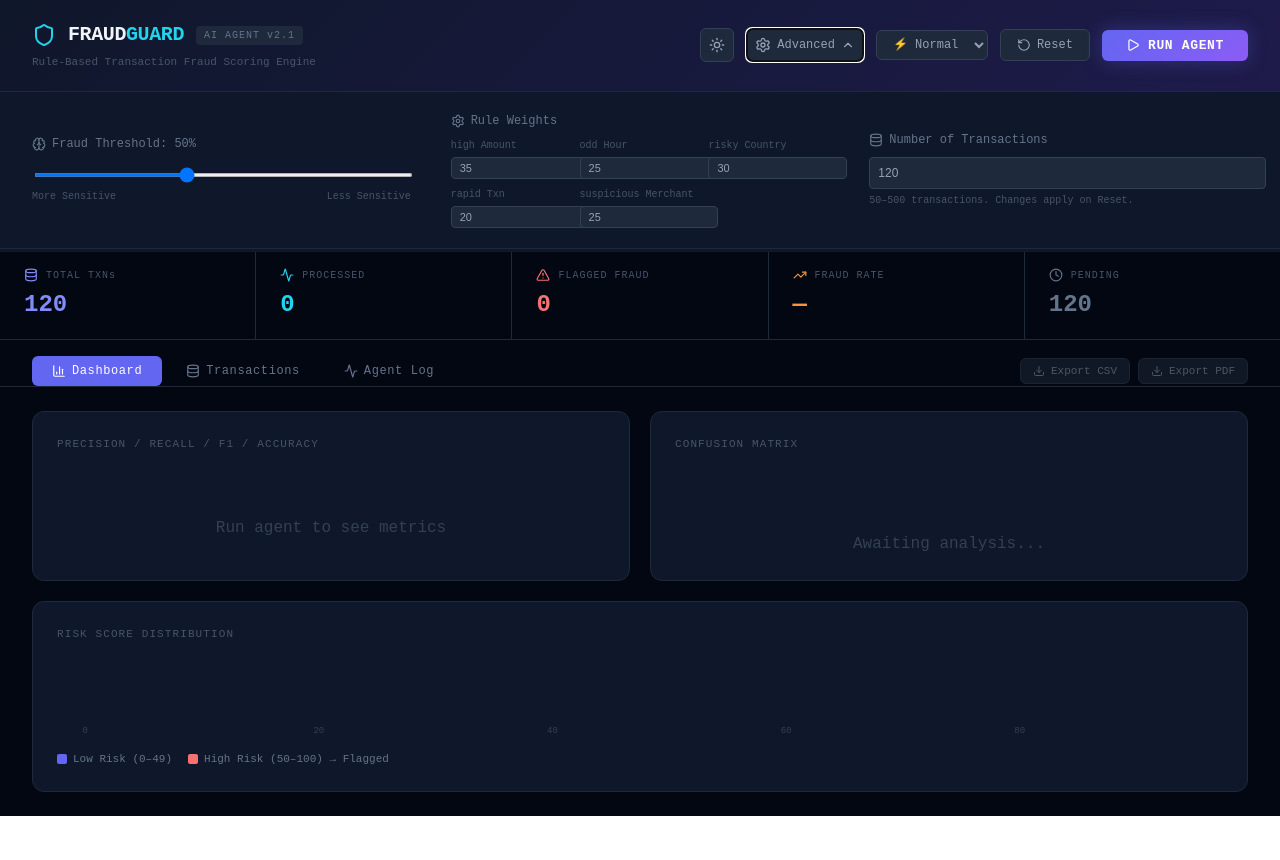
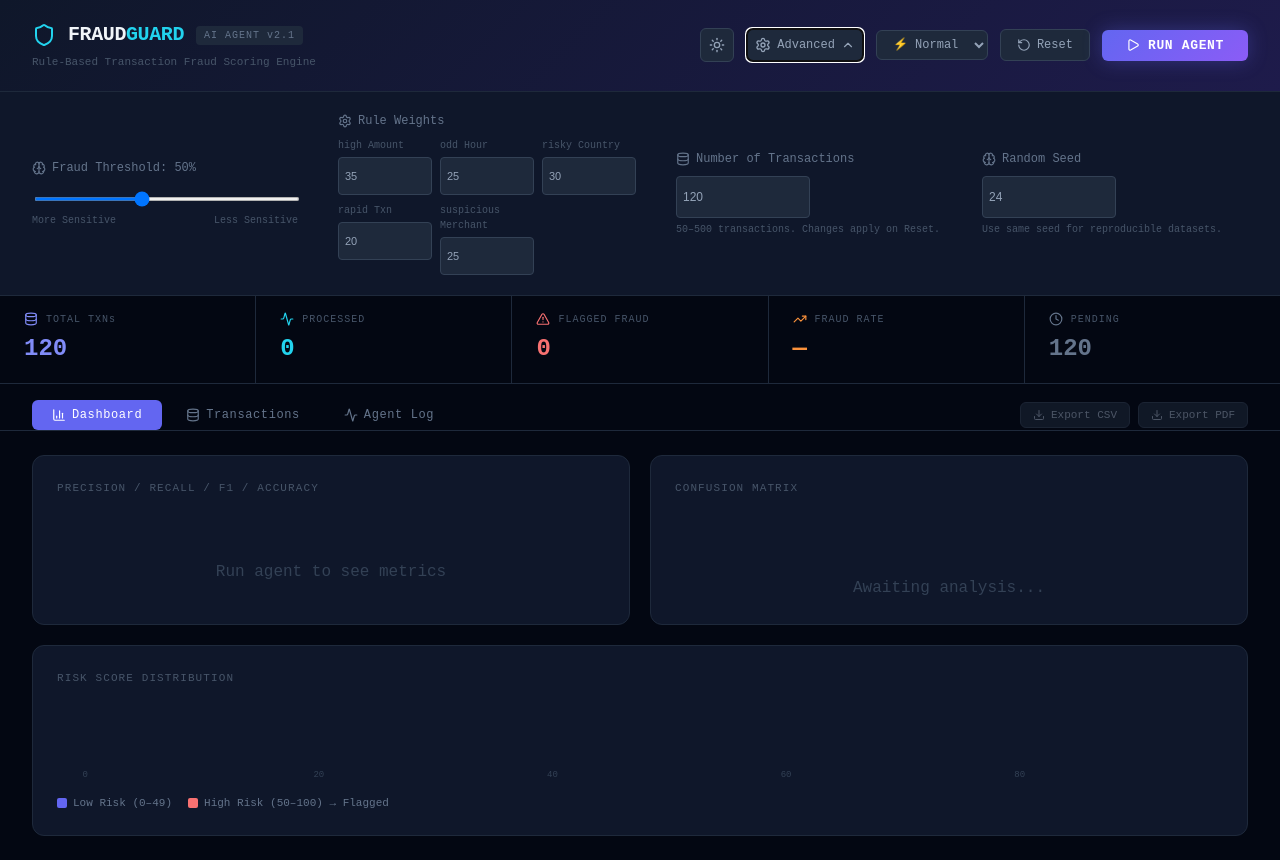
Before and after one commit to akshithakatte/fraud_pattern_detector_p2_chiac, a React (Vite) app: page / in a window 1280 px wide. Both pictures are taken after a click on the button "Advanced". Before the commit the page ends 816 px from the top, so only its background shows below. Built offline with nearby package versions, Linux system fonts and the light colour scheme.

Commit message:
implemented seedable/reproducable datasets feature

```diff
--- a/src/App.jsx
+++ b/src/App.jsx
@@ -3,7 +3,16 @@ import { Search, Filter, Download, Settings, Play, Pause, RotateCcw, TrendingUp,
 import jsPDF from 'jspdf';
 
 // ─── Synthetic Dataset Generator ───────────────────────────────────────────
-function generateTransactions(n = 200) {
+function generateTransactions(n = 200, seed = null) {
+  // Simple seeded random number generator for reproducibility
+  if (seed !== null) {
+    let seedValue = seed;
+    Math.random = () => {
+      seedValue = (seedValue * 9301 + 49297) % 233280;
+      return seedValue / 233280;
+    };
+  }
+
   const merchants = ["Amazon", "Walmart", "Starbucks", "Shell", "Netflix", "Uber", "Casino Royale", "QuickCash ATM", "Unknown Vendor", "BestBuy"];
   const countries = ["US", "US", "US", "US", "UK", "CA", "NG", "RU", "CN", "US"];
   const txns = [];
@@ -114,7 +123,8 @@ function LogLine({ line, darkMode }) {
 export default function FraudDetectionAgent() {
   const [numTransactions, setNumTransactions] = useState(120);
   const [inputValue, setInputValue] = useState(numTransactions.toString());
-  const [transactions, setTransactions] = useState(() => generateTransactions(numTransactions));
+  const [seed, setSeed] = useState(24); // Default seed for reproducibility
+  const [transactions, setTransactions] = useState(() => generateTransactions(numTransactions, seed));
   const [running, setRunning] = useState(false);
   const [cursor, setCursor] = useState(0);
   const [logs, setLogs] = useState(["[AGENT] Fraud Detection Agent initialized. Press RUN to start analysis."]);
@@ -186,8 +196,8 @@ export default function FraudDetectionAgent() {
     clearInterval(intervalRef.current);
     setRunning(false);
     setCursor(0);
-    setTransactions(generateTransactions(numTransactions));
-    setLogs(["[AGENT] Reset. New synthetic dataset generated. Press RUN to analyze."]);
+    setTransactions(generateTransactions(numTransactions, seed));
+    setLogs(["[AGENT] Reset. New synthetic dataset generated with seed " + seed + ". Press RUN to analyze."]);
   };
 
   const fraudTxns = transactions.filter(t => t.flaggedAsFraud && t.status === "done");
@@ -442,8 +452,8 @@ export default function FraudDetectionAgent() {
                     style={{
                       background: darkMode ? "#1e293b" : "#fff",
                       border: darkMode ? "1px solid #334155" : "1px solid #cbd5e1",
-                      color: darkMode ? "#94a3b8" : "#1e293b", padding: "4px 8px",
-                      borderRadius: 4, fontSize: 11, width: "100%",
+                      color: darkMode ? "#94a3b8" : "#1e293b", padding: "4px 6px",
+                      borderRadius: 4, fontSize: 11, width: "80px", height: "28px",
                     }}
                   />
                 </div>
@@ -470,23 +480,36 @@ export default function FraudDetectionAgent() {
               style={{
                 background: darkMode ? "#1e293b" : "#fff",
                 border: darkMode ? "1px solid #334155" : "1px solid #cbd5e1",
-                color: darkMode ? "#94a3b8" : "#1e293b", padding: "8px",
-                borderRadius: 4, fontSize: 12, width: "100%",
+                color: darkMode ? "#94a3b8" : "#1e293b", padding: "4px 6px",
+                borderRadius: 4, fontSize: 12, width: "120px", height: "32px",
               }}
             />
             <div style={{ fontSize: 10, color: darkMode ? "#475569" : "#64748b", marginTop: 4 }}>
               50–500 transactions. Changes apply on Reset.
             </div>
           </div>
+          <div style={{ flex: 1 }}>
+            <div style={{ fontSize: 12, color: darkMode ? "#64748b" : "#475569", marginBottom: 8, display: "flex", alignItems: "center", gap: 6 }}>
+              <Brain style={{ width: 14, height: 14 }} /> Random Seed
+            </div>
+            <input
+              type="number"
+              value={seed}
+              onChange={e => setSeed(Number(e.target.value))}
+              disabled={running}
+              style={{
+                background: darkMode ? "#1e293b" : "#fff",
+                border: darkMode ? "1px solid #334155" : "1px solid #cbd5e1",
+                color: darkMode ? "#94a3b8" : "#1e293b", padding: "4px 6px",
+                borderRadius: 4, fontSize: 12, width: "120px", height: "32px",
+              }}
+            />
+            <div style={{ fontSize: 10, color: darkMode ? "#475569" : "#64748b", marginTop: 4 }}>
+              Use same seed for reproducible datasets.
+            </div>
+          </div>
         </div>
       )}
-      <div style={{ height: 3, background: darkMode ? "#0f172a" : "#e2e8f0" }}>
-        <div style={{
-          height: "100%", width: (processed / transactions.length * 100) + '%',
-          background: "linear-gradient(90deg, #6366f1, #22d3ee)",
-          transition: "width 0.1s",
-        }} />
-      </div>
 
       {/* Enhanced Stats Row */}
       <div style={{
@@ -498,7 +521,7 @@ export default function FraudDetectionAgent() {
           { label: "TOTAL TXNs", value: transactions.length, color: "#818cf8", icon: Database },
           { label: "PROCESSED", value: processed, color: "#22d3ee", icon: Activity },
           { label: "FLAGGED FRAUD", value: flagged, color: "#f87171", icon: AlertTriangle },
-          { label: "FRAUD RATE", value: processed ? `${((flagged / processed) * 100).toFixed(1)}%` : "—", color: "#fb923c", icon: TrendingUp },
+          { label: "FRAUD RATE", value: processed ? (Math.round((flagged / processed) * 1000) / 10 + "%") : "—", color: "#fb923c", icon: TrendingUp },
           { label: "PENDING", value: transactions.length - processed, color: "#64748b", icon: Clock },
         ].map(s => (
           <div key={s.label} style={{ background: darkMode ? "#030712" : "#fff", padding: "16px 24px", transition: "all 0.2s", ":hover": { transform: "translateY(-2px)" } }}>
```
